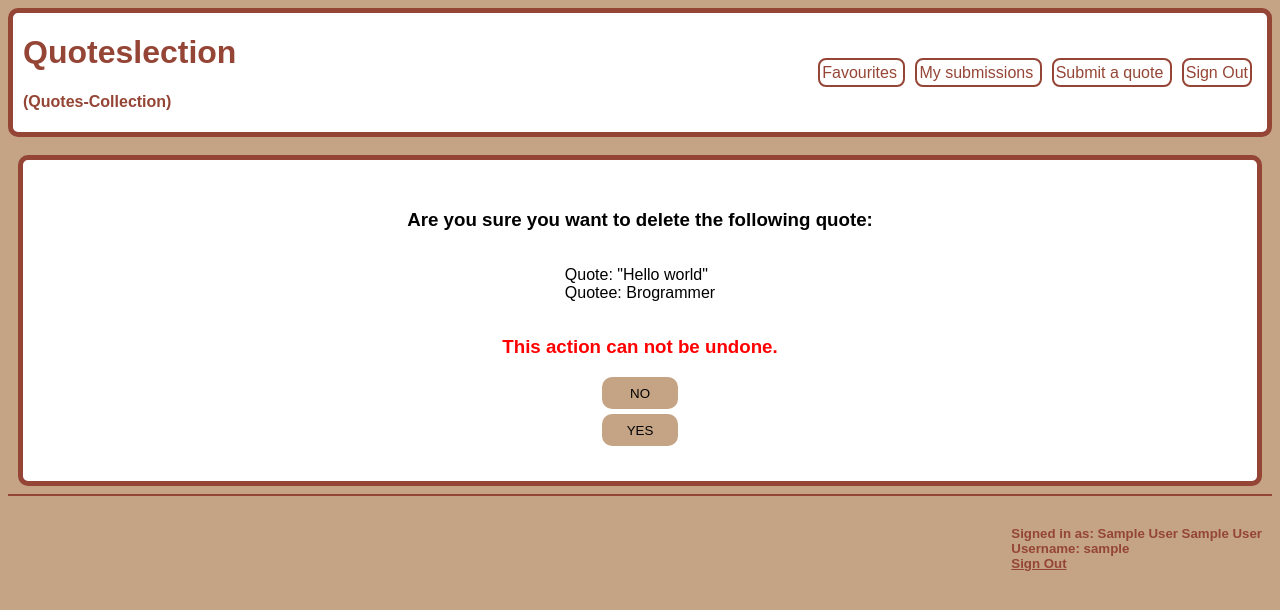
After one commit to Sohaib-50/Quoteslection, a Flask app: page /delete_quote/1 in a window 1280 px wide. The commit adds this page. Shown: the top 610 px of the page. Run offline with Flask 2, Linux system fonts and the light colour scheme; the visitor is signed in with stand-in values (Sample User, id 1); data comes from the database, SQL or seed files in the repository; some libraries are stand-ins or nearby versions.

Commit message:
delete functionality + all quotes to homescreen revamp

```diff
--- a/app.py
+++ b/app.py
@@ -27,7 +27,28 @@ db = db_connection.cursor(dictionary=True)
 
 @app.route("/")
 def index():
-    return render_template("index.html", title="Home")
+    # fetch all quotes in database
+    db.execute("""SELECT quote.id AS quote_id, quote_text, quotee, firstname, lastname
+    FROM quote INNER JOIN user ON quote.submitter_user_id = user.id
+    ORDER BY submission DESC;""")
+    quotes = db.fetchall()
+
+    # fetch and store in a set all quote_ids for which the quote is favourite for the current user, if logged in
+    if user_id := session.get("user_id"):
+        favourites = set()
+        # for every quote fetched earlier
+        for quote in quotes:
+            # if quote_id, user_id combination exists in the favourite table, then add the quote id to favourites set
+            quote_id = quote["quote_id"]
+            db.execute(f"""SELECT * FROM favourite WHERE quote_id = %s and user_id = %s;""",
+            (quote_id, user_id))
+            if db.fetchone():
+                favourites.add(quote_id)
+
+        return render_template("index.html", quotes=quotes, favourites=favourites, title="Quoteslection")
+
+    return render_template("index.html", quotes=quotes, title="Quoteslection")
+    # return render_template("index.html", title="Home")
 
 
 @app.route("/signup", methods=["GET", "POST"])
@@ -123,50 +144,26 @@ def signin():
 def signout():
     if session.get("user_id"):
         signout_user()
+        flash("Successfully signed out")
 
     return redirect("/")
 
-@app.route("/all")
-def all_quotes():
-    # fetch all quotes in database
+
+@app.route("/my_quotes")
+@login_required
+def my_quotes():
     db.execute("""SELECT quote.id AS quote_id, quote_text, quotee, firstname, lastname
     FROM quote INNER JOIN user ON quote.submitter_user_id = user.id
-    ORDER BY submission ASC;""")
-    quotes = db.fetchall()
-
-    # fetch and store in a set all quote_ids for which the quote is favourite for the current user, if logged in
-    if user_id := session.get("user_id"):
-        favourites = set()
-        # for every quote fetched earlier
-        for quote in quotes:
-            # if quote_id, user_id combination exists in the favourite table, then add the quote id to favourites set
-            quote_id = quote["quote_id"]
-            db.execute(f"""SELECT * FROM favourite WHERE quote_id = %s and user_id = %s;""",
-            (quote_id, user_id))
-            if db.fetchone():
-                favourites.add(quote_id)
-
-        return render_template("allquotes.html", quotes=quotes, favourites=favourites, title="All Quotes")
-
-    return render_template("allquotes.html", quotes=quotes, title="All Quotes")
-
-
-@app.route("/myquotes")
-@login_required
-def my_quotes():
-    db.execute("""SELECT quote_text, quotee, firstname, lastname
-    FROM quote INNER JOIN user ON quote.submitter_user_id = user.id
-    WHERE user.id = %s;""",
+    WHERE user.id = %s
+    ORDER BY submission DESC;""",
     (session.get("user_id"), ))
     user_quotes = db.fetchall()
     return render_template("myquotes.html", user_quotes=user_quotes, title="My Quotes")
 
 
 @app.route("/submit", methods=["POST", "GET"])
+@login_required
 def submit():
-    if not session.get("user_id"):
-        redirect("/")
-
     if request.method == "GET":
         return render_template("submit.html", title="Submit a quote")
 
@@ -177,11 +174,10 @@ def submit():
         return render_template("submit.html", error="Please fill both fields", title="Submit a quote")
 
     db.execute("""
-    INSERT INTO quotes (quote_text, quotee, user_id)
+    INSERT INTO quote (quote_text, quotee, submitter_user_id)
     VALUES (%s, %s, %s);
     """,
                (quote, quotee, session.get("user_id")))
-
     db_connection.commit()
 
     return render_template("submit.html", success="Successfully submitted", title="Submit a quote")
@@ -202,11 +198,30 @@ def favouriteify_quote():
     db_connection.commit()
     return jsonify(True)
 
+@app.route("/delete_quote/<quote_id>", methods=["GET", "POST"])
+@login_required
+def delete_quote(quote_id):
+    if request.method == "GET":
+        db.execute("""SELECT id, quote_text, quotee FROM quote
+        WHERE id = %s and submitter_user_id = %s""",
+        (quote_id, session.get("user_id")))
+        db_result = db.fetchone()
+        if not db_result:
+            flash("The quote you tried to delete isn't yours.")
+            return redirect("/")
+        return render_template("delete_quote.html", quote=db_result, title=f"Delete Quote")
+    else:
+        if request.form.get("confirm_delete") == "NO":  # user doesnt want to delete
+            flash("Not deleted.")
+            return redirect("/my_quotes")
+        else:  # confirm delete
+            db.execute("DELETE FROM favourite WHERE quote_id = %s", (quote_id, ))
 
-# @app.route("/make-favourite")
-# def make_favourite():
-#     user_id = session.get("user_id")
-#     quote_id = request.arg.get("quote_idd")
+            db.execute("DELETE FROM quote WHERE id = %s", (quote_id, ))
+
+            db_connection.commit()
+            flash("successfully deleted.")
+            return redirect("/my_quotes")
 
 
 
--- a/helpers.py
+++ b/helpers.py
@@ -5,7 +5,6 @@ def login_required(f):
     @wraps(f)
     def decorated_function(*args, **kwargs):
         if session.get("user_id") is None:
-            flash("You must be logged in to view this page", "warning")
             return redirect(url_for('signin', next=request.url))
         return f(*args, **kwargs)
     return decorated_function
--- a/static/styles/styles.css
+++ b/static/styles/styles.css
@@ -108,6 +108,10 @@ th
     padding: 30px;
     border: 5px solid rgb(149, 69, 53);
     border-radius: 10px;
+    display: flex;
+    flex-direction: column;
+    align-items: center;
+    justify-content: center;
 }
 
 input
--- /dev/null
+++ b/templates/delete_quote.html
@@ -0,0 +1,15 @@
+{% extends "layout.html" %}
+
+{% block main_body %}
+<br>
+<div class="form">
+    <h3 style="color: black;"> Are you sure you want to delete the following quote: </h3>
+    <p style="color: black;"> Quote: "{{ quote['quote_text'] }}" <br>
+    Quotee: {{ quote["quotee"] }} </p>
+<h3 style="color: red;">This action can not be undone.</h3>
+    <form action="{{'/delete_quote/' +  quote['id']|string }}" method="POST">
+        <input type="submit" name="confirm_delete" value="NO">
+        <input type="submit" name="confirm_delete" value="YES">
+    </form>
+</div>
+{% endblock %}
--- a/templates/layout.html
+++ b/templates/layout.html
@@ -11,23 +11,35 @@
 
 <body>
     <header>
-        <a href="/">
-            <h1> Quoteslection </h1>
+        <a href="/" >
+            <h1> Quoteslection </h1> <h4> (Quotes-Collection) </h4  >
         </a>
         <nav>
             <ul>
-                <li> <a href="/all"> All Quotes </a> </li>
                 {% if not session.username %}
-                <li> <a href="/signin"> Sign In </a> </li>
-                <li> <a href="/signup"> Sign Up </a> </li>
+                    <li> <a href="/signin"> Sign In </a> </li>
+                    <li> <a href="/signup"> Sign Up </a> </li>
                 {% else %}
-                <li> <a href="/myquotes"> My Quotes </a> </li>
-                <li> <a href="/submit"> Submit a quote</a> </li>
-                <li> <a href="/signout"> Sign Out </a> </li>
+                    <li> <a href="/favourite_quotes"> Favourites </a> </li>
+                    <li> <a href="/my_quotes"> My submissions </a> </li>
+                    <li> <a href="/submit"> Submit a quote</a> </li>
+                    <li> <a href="/signout"> Sign Out </a> </li>
                 {% endif %}
             </ul>
         </nav>
     </header>
+
+    {% with messages = get_flashed_messages(with_categories=true) %}
+    {% if messages %}
+    {% for category, message in messages %}
+    <div class="flash">
+      <span class="closebtn" onclick="this.parentElement.style.display='none';">&times;</span>
+      {{ message }}
+    </div>
+    {% endfor %}
+    </ul>
+    {% endif %}
+    {% endwith %}
 
     <section class="main_section">
         {% block main_body %} {% endblock %}
--- a/todo.txt
+++ b/todo.txt
@@ -4,8 +4,10 @@
 
 3) (DONE) make a  better homepage
 
-4) add a number of likes column
+4) add a number of likes column (then sort by likes? give option of sorting?)
 
 5) check password matches exactly with cases through sql!
 
 6) do client side checking for login and signup pages initial checks
+
+7) add delete button for quotes (atleast in myquotes page)
```
Also changed, not shown: other parts of static/styles/styles.css (+32 -1 lines), templates/index.html (+75 -1 lines), templates/myquotes.html (+8 -0 lines).
